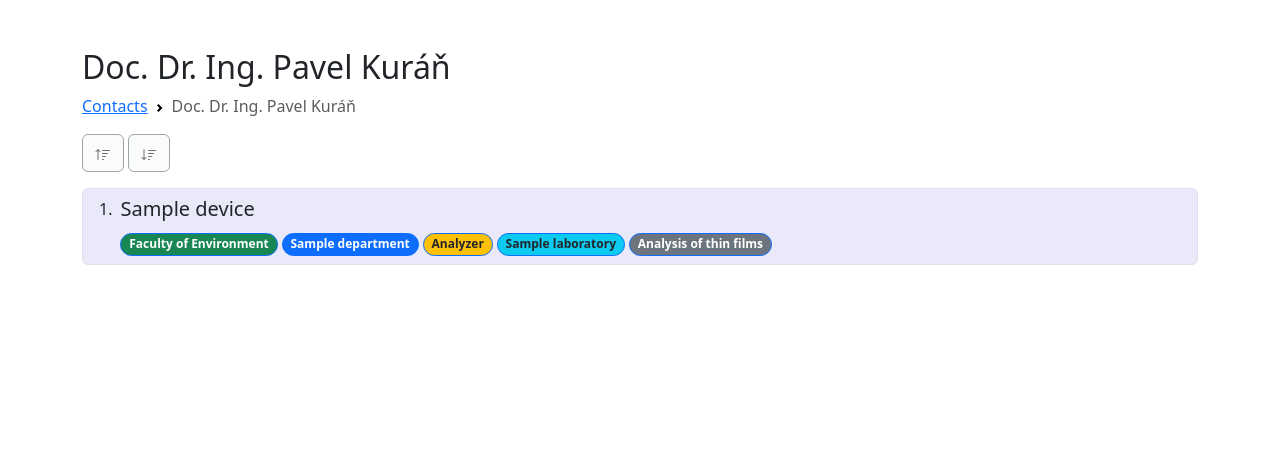
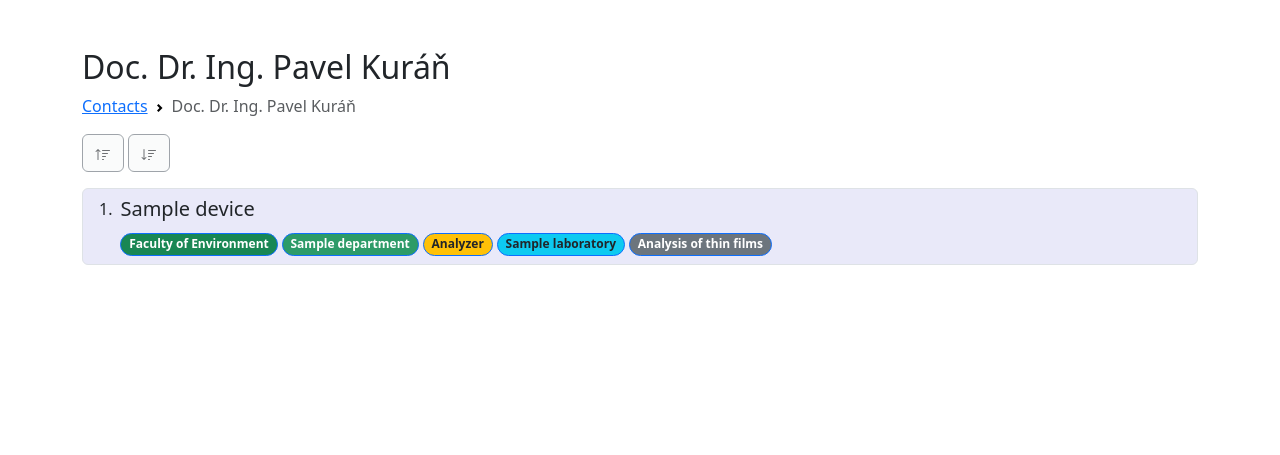
Before and after one commit to ki-ujep/facilities, a Django app: page /contactdevices/1/1 in a window 1280 px wide. Shown: the part 224-679 px from the top of the page. Run offline with Django 4.2, Linux system fonts and the light colour scheme; data comes from the database, SQL or seed files in the repository; tables that the repository leaves empty hold one stand-in row (values such as "Sample post"); parts of the project's set-up code (start-up, migrations or seed data) failed here and were passed over; some libraries are stand-ins or nearby versions.

Commit message:
contactdevices department badge

```diff
--- a/facility/client/templates/contactdevices.html
+++ b/facility/client/templates/contactdevices.html
@@ -68,7 +68,7 @@
                         </form>
 
                         <form action="{% url 'search_result' %}" method="get" class="d-inline">
-                            <button class="btn btn-primary badge bg-primary rounded-pill" type="submit" name="query"
+                            <button class="btn btn-primary badge bg-department rounded-pill" type="submit" name="query"
                                     value="{{ device.department.name }}">{{ device.department.name }}</button>
                         </form>
 
```
